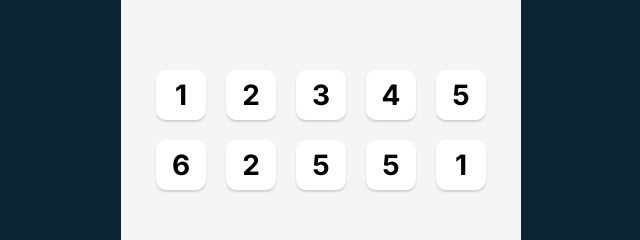
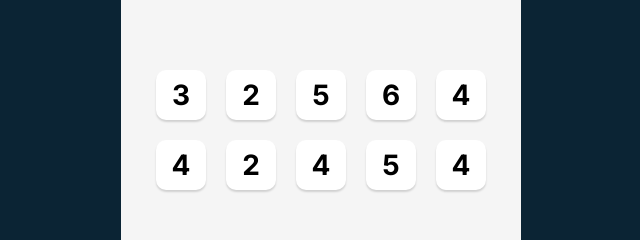
Before and after one commit to LordStoker/Tenzies, a React (Vite) app in the folder Tenzies/: page / in a window 1280 px wide. Shown: the part 270-510 px from the top of the page, without its empty margins (319-959 px from the left). Built offline with nearby package versions, Linux system fonts and the light colour scheme.

Commit message:
maping array to render each die

```diff
--- a/Tenzies/src/App.jsx
+++ b/Tenzies/src/App.jsx
@@ -1,7 +1,10 @@
 import './App.css'
 import Die from './components/Die'
+import {useState} from 'react';
 
 export default function App() {
+
+  const [dice, setDice] = useState(generateAllNewDice());
 
   function generateAllNewDice() {
     const newDice = []
@@ -11,22 +14,12 @@ export default function App() {
     return newDice
   }
 
-  const newDice = generateAllNewDice();
-  console.log(newDice);
 
   return(
     <main>
       <div className="dice-container">
-        <Die value={1} />
-        <Die value={2} />
-        <Die value={3} />
-        <Die value={4} />
-        <Die value={5} />
-        <Die value={6} />
-        <Die value={2} />
-        <Die value={5} />
-        <Die value={5} />
-        <Die value={1} />
+        {dice.map((die, index) => <Die value={die} key={index}/>)}
+
       </div>
     </main>
   )
```
